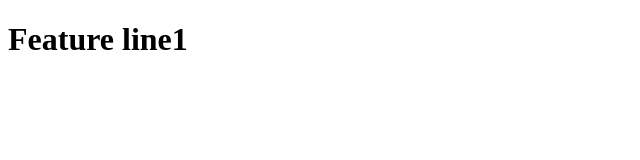
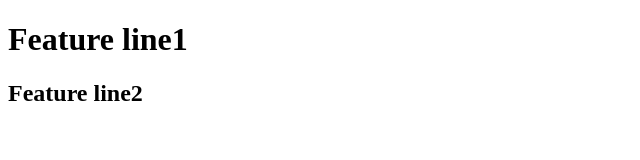
Before and after one commit to GeethaRagu/MergeRepo, a plain HTML site: page feature1.html in a window 1280 px wide. Shown: the whole page, without its empty margins (0-640 px from the left). Drawn offline with Linux system fonts and the light colour scheme.

Commit message:
update feature

```diff
--- a/feature1.html
+++ b/feature1.html
@@ -7,5 +7,6 @@
 </head>
 <body>
     <h1>Feature line1</h1>
+    <h2>Feature line2</h2>
 </body>
 </html>
```
